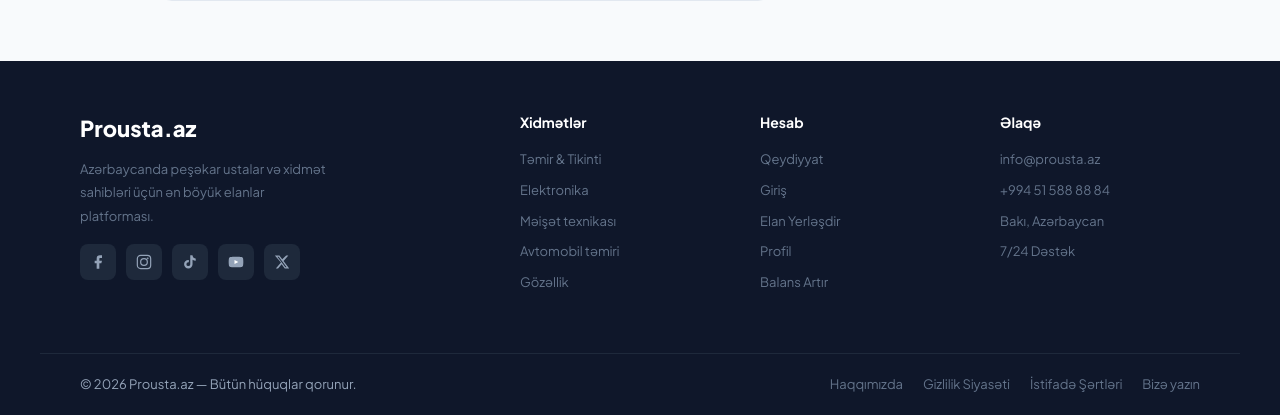
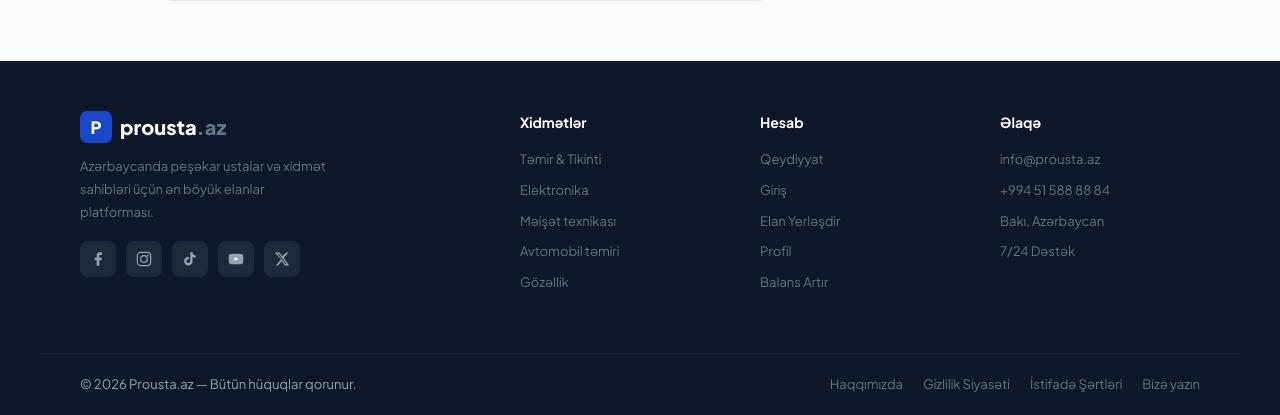
Before and after one commit to guliyevsarxan92-dot/prousta, a Django app: a page that uses templates/base.html in a window 1280 px wide. Shown: the part 638-1053 px from the top of the page. Run offline with Django 5.2, Linux system fonts and the light colour scheme; data comes from the database, SQL or seed files in the repository; tables that the repository leaves empty hold one stand-in row (values such as "Sample post"); grey boxes marked "Sample" are stand-in pictures.

Commit message:
Logo: minimal SVG brend logosu əlavə edildi (mavi P ikonu + prousta.az yazısı)
Co-Authored-By: Claude Opus 4.6 <noreply@anthropic.com>

```diff
--- a/templates/base.html
+++ b/templates/base.html
@@ -59,7 +59,9 @@ a{text-decoration:none;color:inherit}
 button{font-family:inherit;cursor:pointer;border:none}
 input,select,textarea{font-family:inherit;outline:none}
 nav{background:var(--white);border-bottom:1px solid var(--border);padding:0 24px;display:flex;align-items:center;justify-content:space-between;height:64px;position:sticky;top:0;z-index:200}
-.logo{font-size:22px;font-weight:800;color:var(--p)}
+.logo{display:flex;align-items:center;gap:8px;text-decoration:none}
+.logo-icon{width:36px;height:36px;flex-shrink:0}
+.logo-text{font-size:20px;font-weight:800;color:var(--p);line-height:1}
 .nav-links{display:flex;align-items:center;gap:16px}
 .nav-links a{color:var(--muted);font-weight:500;font-size:14px;transition:.2s}
 .nav-links a:hover{color:var(--p)}
@@ -100,7 +102,8 @@ nav{background:var(--white);border-bottom:1px solid var(--border);padding:0 24px
 /* FOOTER */
 footer{background:#0f172a;color:#94a3b8;margin-top:60px}
 .footer-top{display:grid;grid-template-columns:2fr 1fr 1fr 1fr;gap:40px;padding:50px 40px;max-width:1200px;margin:0 auto}
-.footer-brand .logo-f{font-size:22px;font-weight:800;color:#fff;display:block;margin-bottom:12px}
+.footer-brand .logo-f{display:flex;align-items:center;gap:8px;margin-bottom:12px;text-decoration:none}
+.footer-brand .logo-f .logo-text-f{font-size:20px;font-weight:800;color:#fff;line-height:1}
 .footer-brand p{font-size:13px;line-height:1.8;color:#64748b;max-width:260px}
 .footer-social{display:flex;gap:10px;margin-top:16px}
 .footer-social a{width:36px;height:36px;border-radius:8px;background:#1e293b;display:flex;align-items:center;justify-content:center;font-size:16px;transition:.2s}
@@ -126,7 +129,13 @@ footer{background:#0f172a;color:#94a3b8;margin-top:60px}
 </head>
 <body>
 <nav>
-  <a href="{% url 'index' %}" class="logo">Prousta.az</a>
+  <a href="{% url 'index' %}" class="logo">
+    <svg class="logo-icon" viewBox="0 0 64 64" xmlns="http://www.w3.org/2000/svg">
+      <rect width="64" height="64" rx="14" fill="#1a47c8"/>
+      <text x="50%" y="50%" text-anchor="middle" dominant-baseline="central" font-family="'Plus Jakarta Sans',Arial,sans-serif" font-weight="800" font-size="34" fill="#fff">P</text>
+    </svg>
+    <span class="logo-text">prousta<span style="color:#6b7280">.az</span></span>
+  </a>
   <div class="nav-links">
     <a href="{% url 'elan_siyahi' %}">Elanlar</a>
     {% if user.is_authenticated %}
@@ -178,7 +187,13 @@ footer{background:#0f172a;color:#94a3b8;margin-top:60px}
 <footer>
   <div class="footer-top">
     <div class="footer-brand">
-      <a href="{% url 'index' %}" class="logo-f">Prousta.az</a>
+      <a href="{% url 'index' %}" class="logo-f">
+        <svg width="32" height="32" viewBox="0 0 64 64" xmlns="http://www.w3.org/2000/svg">
+          <rect width="64" height="64" rx="14" fill="#1a47c8"/>
+          <text x="50%" y="50%" text-anchor="middle" dominant-baseline="central" font-family="'Plus Jakarta Sans',Arial,sans-serif" font-weight="800" font-size="34" fill="#fff">P</text>
+        </svg>
+        <span class="logo-text-f">prousta<span style="color:#64748b">.az</span></span>
+      </a>
       <p>Azərbaycanda peşəkar ustalar və xidmət sahibləri üçün ən böyük elanlar platforması.</p>
       <div class="footer-social">
         <a href="https://www.facebook.com/61568796886691" target="_blank" title="Facebook">
```
